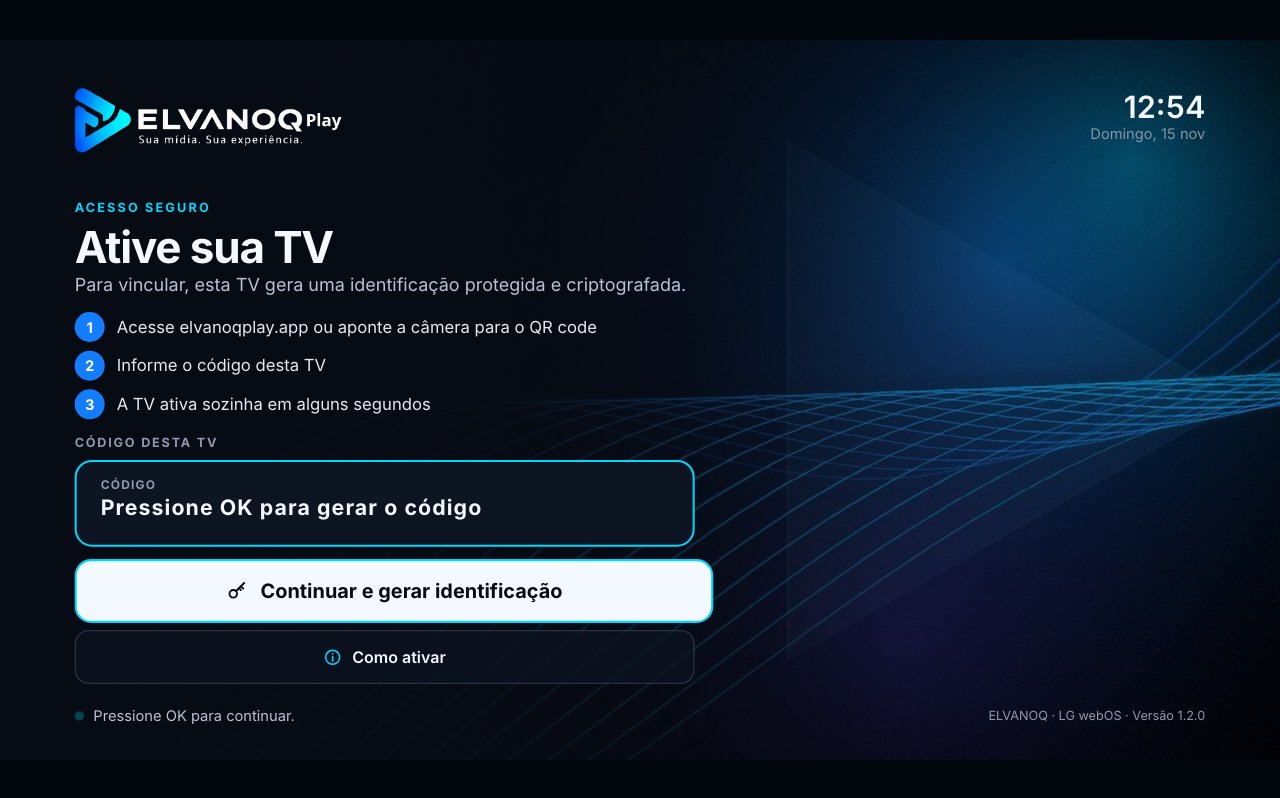
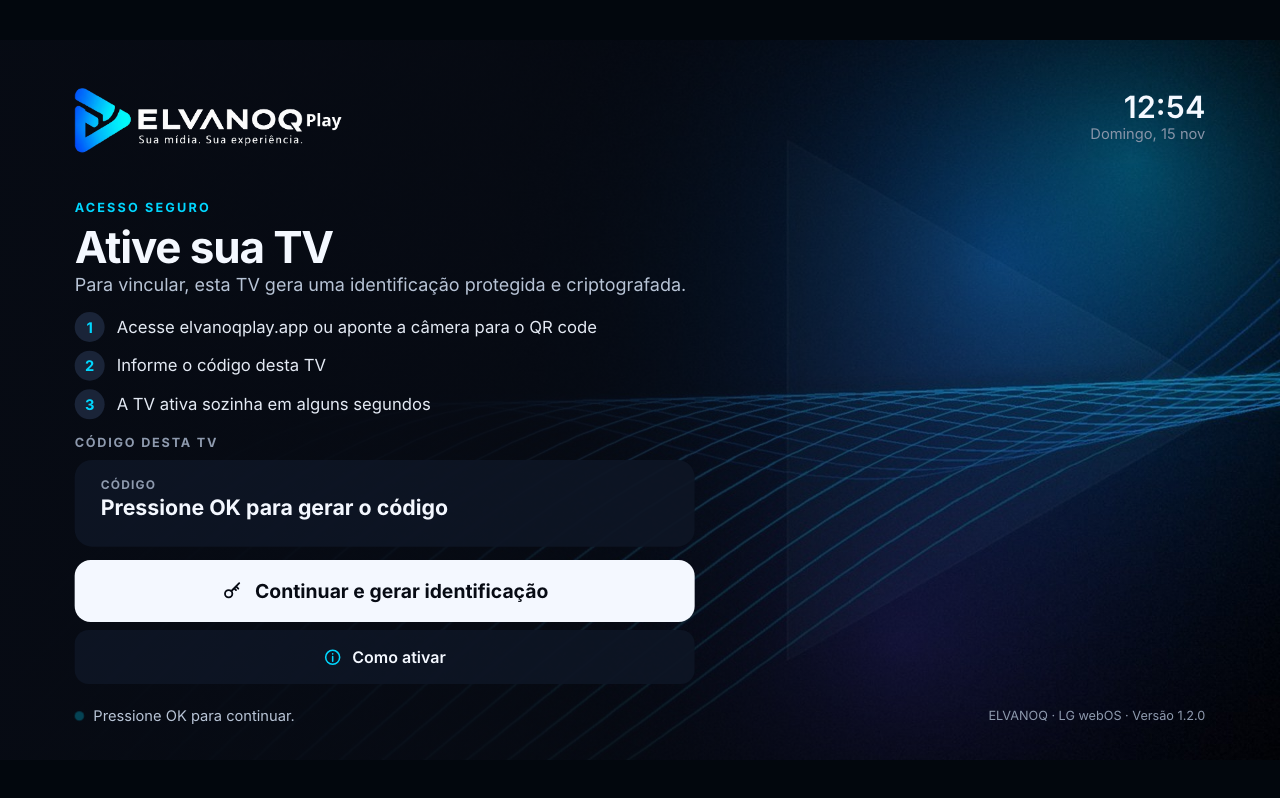
Before and after one commit to slitherproduction-ai/elvanoq-play-lg, a plain HTML site: page index.html in a window 1280 px wide. Drawn offline with Linux system fonts and the light colour scheme.

Commit message:
Login: ativação no novo padrão e Bem-vindo de volta automático (#14)
Claude-Session: https://claude.ai/code/session_011wTfgF143w5xV11wbgUHQj

Co-authored-by: Claude Opus 5.5 <noreply@anthropic.com>

```diff
--- a/css/app.css
+++ b/css/app.css
@@ -276,10 +276,16 @@ video.sg-video::-webkit-media-controls { display: none !important; }
 .lock-row .icon svg { width: 100%; height: 100%; }
 
 /* Ativação 1.1.1 (padrão do login Android 2.17.23). Animação só em transform. */
-.act-code { position: absolute; box-sizing: border-box; border: 3px solid #00d7ff; border-radius: 26px; background: #0d1422; }
-.act-primary { position: absolute; box-sizing: border-box; display: flex; align-items: center; justify-content: center; gap: 18px; border-radius: 24px; background: #f4f8ff; color: #070b14; font-size: 29px; font-weight: 700; border: 3px solid transparent; transform-origin: left center; transition: transform 160ms var(--ease); }
+.act-code { position: absolute; box-sizing: border-box; border-radius: 26px; background: rgba(14, 21, 36, 0.92); }
+/* Redesign: sem foco = superfície escura e texto claro; foco = pílula clara com texto escuro. */
+.act-primary { position: absolute; box-sizing: border-box; display: flex; align-items: center; justify-content: center; gap: 18px; border-radius: 24px; background: rgba(14, 21, 36, 0.92); color: #f4f8ff; font-size: 29px; font-weight: 700; }
 .act-primary .icon { width: 33px; height: 33px; flex: none; }
-.act-primary.focused { border-color: #00d7ff; transform: scale(1.03); }
-.act-short { position: absolute; box-sizing: border-box; display: flex; align-items: center; justify-content: center; gap: 15px; border-radius: 21px; border: 2px solid rgba(190, 222, 255, 0.16); background: rgba(13, 20, 34, 0.72); color: #f4f8ff; font-size: 24px; font-weight: 600; transition: transform 160ms var(--ease); }
+.act-primary.focused { background: #f4f8ff; color: #070b14; }
+.act-short { position: absolute; box-sizing: border-box; display: flex; align-items: center; justify-content: center; gap: 15px; border-radius: 21px; background: rgba(14, 21, 36, 0.92); color: #f4f8ff; font-size: 24px; font-weight: 600; }
 .act-short .icon { width: 28px; height: 28px; flex: none; color: #00d7ff; }
-.act-short.focused { border-color: #00d7ff; background: rgba(255, 255, 255, 0.14); transform: scale(1.04); }
+.act-short.focused { background: #f4f8ff; color: #070b14; }
+.act-short.focused .icon { color: #070b14; }
+/* Bem-vindo de volta: barra de 1,2 s (só transform). */
+.welcome-bar { width: 100%; height: 100%; background: var(--accent); -webkit-transform-origin: left center; transform-origin: left center; -webkit-animation: welcome-fill 1.2s ease-out forwards; animation: welcome-fill 1.2s ease-out forwards; }
+@-webkit-keyframes welcome-fill { from { -webkit-transform: scaleX(0); } to { -webkit-transform: scaleX(1); } }
+@keyframes welcome-fill { from { transform: scaleX(0); } to { transform: scaleX(1); } }
--- a/src/views/mainScene.js
+++ b/src/views/mainScene.js
@@ -30,13 +30,14 @@
     this.description = S.label(root, { x: 112, y: 350, w: 1000, h: 38, size: 27, color: '0xB8C4D6FF', text: 'Vincule esta TV ao Portal ELVANOQ Play em três passos.' });
     var steps = ['Acesse elvanoqplay.app ou aponte a câmera para o QR code', 'Informe o código desta TV', 'A TV ativa sozinha em alguns segundos'];
     for (var i = 0; i < 3; i++) {
-      S.el(root, { x: 112, y: 408 + i * 58, w: 45, h: 45, text: String(i + 1), css: 'border-radius:23px;background:#147dff;color:#fff;font-size:22px;font-weight:700;display:flex;align-items:center;justify-content:center' });
+      S.el(root, { x: 112, y: 408 + i * 58, w: 45, h: 45, text: String(i + 1), css: 'border-radius:23px;background:#1a2438;color:#00d7ff;font-size:22px;font-weight:700;display:flex;align-items:center;justify-content:center' });
       S.label(root, { x: 175, y: 408 + i * 58, w: 900, h: 45, text: steps[i], size: 25, valign: 'center', color: '0xE4EAF4FF' });
     }
     S.label(root, { x: 112, y: 592, w: 700, h: 26, text: 'CÓDIGO DESTA TV', size: 19, weight: 700, color: '0x8E9AAEFF', css: 'letter-spacing:0.14em' });
     S.el(root, { x: 112, y: 630, w: 930, h: 130, className: 'act-code' });
     S.label(root, { x: 151, y: 656, w: 400, h: 24, text: 'CÓDIGO', size: 18, weight: 700, color: '0x8E9AAEFF', css: 'letter-spacing:0.1em' });
-    this.deviceCode = S.label(root, { x: 151, y: 682, w: 860, h: 54, size: 42, weight: 700, css: 'letter-spacing:0.05em' });
+    // Código numa linha só e menor (redesign).
+    this.deviceCode = S.label(root, { x: 151, y: 682, w: 860, h: 54, size: 34, weight: 700, css: 'white-space:nowrap' });
     this.qrGroup = S.group(root, { className: 'layer', visible: false });
     S.el(this.qrGroup, { x: 1122, y: 574, w: 294, h: 294, css: 'background:#fff;border-radius:24px' });
     // 33 módulos x 8 px = 264 px, centrado no cartão branco de 294 px.
@@ -68,8 +69,8 @@
     S.label(ov, { x: 300, y: 330, w: 1320, h: 60, text: 'Seu teste gratuito terminou', size: 44, weight: 700, align: 'center' });
     S.label(ov, { x: 420, y: 400, w: 1080, h: 72, size: 24, lineHeight: 34, lines: 2, align: 'center', color: '0xB8C4D6FF', text: 'Este aparelho ainda não possui uma licença ativa. Assim que a licença for ativada, a TV libera o acesso automaticamente.' });
     S.label(ov, { x: 300, y: 506, w: 1320, h: 26, text: 'CÓDIGO DESTE APARELHO', size: 18, weight: 700, align: 'center', color: '0x8894A8FF', css: 'letter-spacing:0.12em' });
-    S.el(ov, { x: 560, y: 544, w: 800, h: 104, css: 'box-sizing:border-box;border:3px solid #00d7ff;border-radius:18px;background:#0d1422' });
-    this.expiredCode = S.label(ov, { x: 563, y: 547, w: 794, h: 98, size: 44, weight: 700, align: 'center', valign: 'center' });
+    S.el(ov, { x: 560, y: 544, w: 800, h: 104, css: 'box-sizing:border-box;border-radius:18px;background:#0e1524' });
+    this.expiredCode = S.label(ov, { x: 563, y: 547, w: 794, h: 98, size: 34, weight: 700, align: 'center', valign: 'center', css: 'white-space:nowrap' });
     this.expiredInfo = S.label(ov, { x: 300, y: 672, w: 1320, h: 30, size: 20, align: 'center', color: '0x8894A8FF' });
     S.el(ov, { x: 740, y: 738, w: 440, h: 72, text: 'OK   •   Verificar agora', css: 'border-radius:28px;background:#f4f8ff;color:#070b14;font-size:24px;font-weight:600;display:flex;align-items:center;justify-content:center;white-space:pre' });
     S.label(ov, { x: 300, y: 852, w: 1320, h: 28, text: 'Voltar   •   Sair do aplicativo', size: 18, align: 'center', color: '0x8894A8FF', css: 'white-space:pre' });
@@ -80,6 +81,26 @@
 
     this.shell = new EP.AppShell(stage, this);
     this.loading = S.el(stage, { x: 1300, y: 990, w: 560, h: 56, visible: false, css: 'display:flex;align-items:center;justify-content:center;padding:0 24px;border-radius:28px;background:rgba(17,27,45,0.92);border:1px solid rgba(190,222,255,0.16);font-size:20px;color:#c9d3e3;white-space:nowrap;overflow:hidden;text-overflow:ellipsis;z-index:40' });
+
+    // Bem-vindo de volta (mesmo do Android TV e da Roku): fundo do login, a
+    // lista em uso e uma barra de 1,2 s por cima da Início, que já carrega por
+    // baixo. Entra sozinho, sem apertar nada; uma vez por abertura do app.
+    var wb = this.welcome = S.group(stage, { visible: false });
+    wb.style.zIndex = '45';
+    S.rect(wb, { x: 0, y: 0, w: 1920, h: 1080, color: '0x070B14FF' });
+    S.poster(wb, { x: 0, y: 0, w: 1920, h: 1080, uri: 'images/elvanoq-login-tv-backdrop.jpg' });
+    S.el(wb, { x: 0, y: 0, w: 1920, h: 1080, css: 'background:linear-gradient(90deg,rgba(7,11,20,0.96) 0%,rgba(7,11,20,0.88) 38%,rgba(7,11,20,0.35) 70%,rgba(7,11,20,0) 100%)' });
+    S.poster(wb, { x: 112, y: 72, w: 400, h: 97, uri: 'images/elvanoq-logo-tagline.png', mode: 'fit' }).style.backgroundPosition = 'left center';
+    S.el(wb, { x: 112, y: 345, w: 14, h: 14, css: 'border-radius:7px;background:#00d7ff' });
+    S.label(wb, { x: 140, y: 332, w: 900, h: 40, text: 'TV vinculada ao Portal', size: 22, valign: 'center', color: '0xC9D2E3FF' });
+    S.label(wb, { x: 112, y: 380, w: 1200, h: 84, text: 'Bem-vindo de volta', size: 66, weight: 700, css: 'letter-spacing:-0.026em' });
+    S.label(wb, { x: 112, y: 470, w: 1000, h: 40, text: 'Entrando na sua lista…', size: 27, color: '0xC9D2E3FF' });
+    S.el(wb, { x: 112, y: 550, w: 760, h: 190, css: 'border-radius:24px;background:rgba(14,21,36,0.92)' });
+    this.welcomeInitial = S.el(wb, { x: 142, y: 580, w: 76, h: 76, css: 'border-radius:20px;background:#1a2438;color:#00d7ff;font-size:34px;font-weight:700;display:flex;align-items:center;justify-content:center' });
+    this.welcomeName = S.label(wb, { x: 242, y: 584, w: 600, h: 40, size: 30, weight: 700, css: 'white-space:nowrap;overflow:hidden;text-overflow:ellipsis' });
+    S.label(wb, { x: 242, y: 626, w: 600, h: 30, text: 'Lista em uso', size: 20, color: '0x9AA6BDFF' });
+    S.el(wb, { x: 142, y: 690, w: 700, h: 6, css: 'border-radius:3px;background:rgba(244,248,255,0.14);overflow:hidden', html: '<div class="welcome-bar"></div>' });
+    this.welcomeShown = false;
 
     this.dialog = null;
     this.requestInFlight = false;
@@ -274,13 +295,28 @@
     });
   };
 
+  MainScene.prototype.showWelcomeBack = function () {
+    if (this.welcomeShown) return;
+    this.welcomeShown = true;
+    var meta = EP.Registry.readJson('playlist_metadata', null);
+    if (!meta) return;
+    var name = (meta.display_name || '').replace(/^\s+|\s+$/g, '') || 'Minha lista';
+    var self = this;
+    this.welcomeInitial.textContent = name.charAt(0).toUpperCase();
+    this.welcomeName.textContent = name;
+    S.show(this.welcome, true);
+    setTimeout(function () { S.show(self.welcome, false); }, 1250);
+  };
+
   MainScene.prototype.showActivationState = function (state, message) {
     this.licenseState = state === 'offline' && this.licenseState === 'active' ? 'active' : state;
     if (state === 'active') {
       S.show(this.expiredOverlay, false);
       this.licenseTimer.seconds = ACTIVE_POLL; if (this.licenseTimer.running()) this.licenseTimer.start();
       this.setActivationVisible(false);
+      var firstOpen = !this.shell.isVisible();
       this.shell.show(true);
+      if (firstOpen) this.showWelcomeBack();
       return;
     }
     if (state === 'offline' && this.shell.isVisible()) return; // mantém o app em uso sem rede
```
Also changed, not shown: 1 other file.
